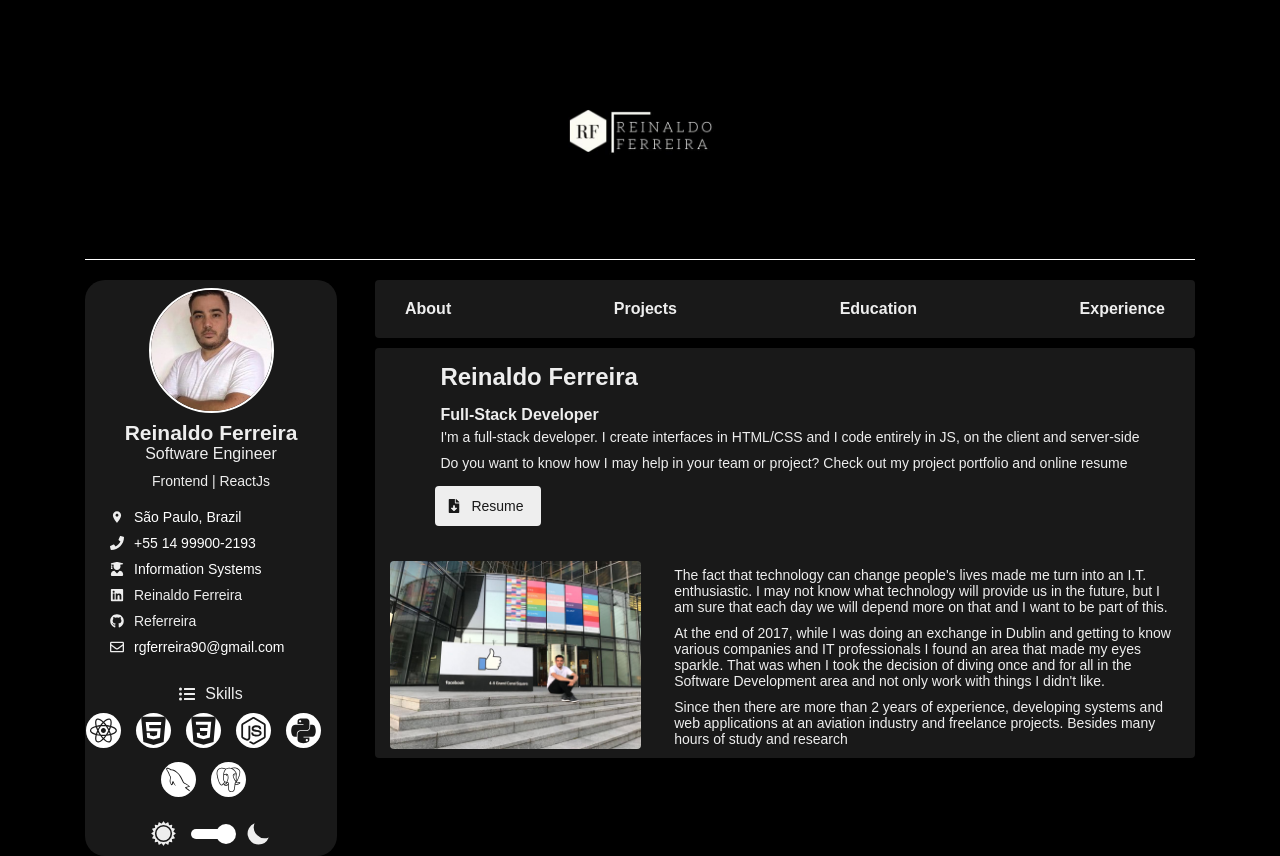
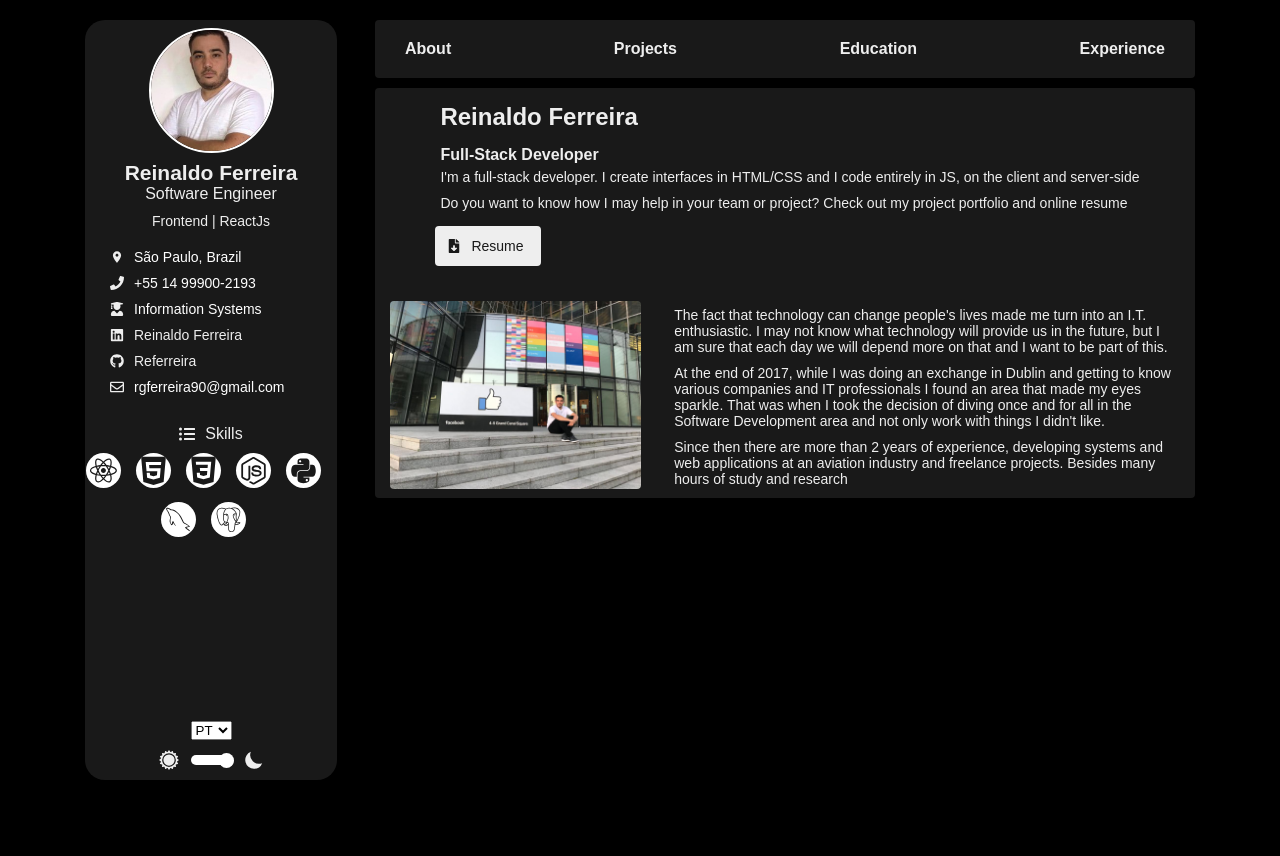
Before and after one commit to ReFerreira/Portifolio, a React (Create React App) app: page / in a window 1280 px wide. After the commit the page ends 800 px from the top, so only its background shows below. Built offline with nearby package versions, Linux system fonts and the light colour scheme; the HTML template or start-up script is replaced by a standard one.

Commit message:
refatored project

```diff
--- a/src/components/Banner/index.jsx
+++ b/src/components/Banner/index.jsx
@@ -1,31 +1,21 @@
 /* eslint-disable react/jsx-no-target-blank */
 import React from "react";
 
-
 import { Container, Content } from "./styles";
-import Logo from "../../assets/images/banner.jpg";
 import ContactList from "../ContactList";
-import Skills from "../Skills";
 import Profile from "../Profile";
 import ToggleTheme from "../ToggleTheme";
 
 export default function Banner({ toggleTheme }) {
   return (
     <Container>
-      <div className="banner">
-        <img src={Logo} alt="" />
-      </div>
       <div className="profile-resposive">
         <Content>
           <aside className="profile">
             <Profile />
             <ContactList />
           </aside>
-
-          <div className="details">
-            <Skills />
-            <ToggleTheme toggleTheme={toggleTheme} />
-          </div>
+          <ToggleTheme toggleTheme={toggleTheme} />
         </Content>
       </div>
     </Container>
--- a/src/components/Banner/styles.jsx
+++ b/src/components/Banner/styles.jsx
@@ -36,15 +36,16 @@ export const Container = styled.div`
   }
 `;
 export const Content = styled.div`
-  width: 90%;
+  width: 100vw;
   display: flex;
   align-items: center;
+  flex-direction: column;
 
   aside {
-    max-width: 100%;
+    width: 100vw;
     display: flex;
     align-items: center;
-    flex-direction: column;
+    justify-content: center;
   }
 
 `;
--- a/src/components/Bar/index.jsx
+++ b/src/components/Bar/index.jsx
@@ -1,7 +1,7 @@
-import React from 'react';
-import {Link} from 'react-router-dom';
+import React from "react";
+import { Link } from "react-router-dom";
 
-import { Nav } from './styles';
+import { Nav } from "./styles";
 
 export default function Bar() {
   return (
--- a/src/components/Profile/styles.jsx
+++ b/src/components/Profile/styles.jsx
@@ -28,4 +28,5 @@ export const Perfil = styled.div`
     font-size: 1.4rem;
     color: ${({ theme }) => theme.colors.text.primary};
   }
+
 `;
--- /dev/null
+++ b/src/components/SelectLanguage/index.jsx
@@ -0,0 +1,17 @@
+import React from "react";
+
+import { Container } from "./styles";
+
+const SelectLanguage = () => {
+  return (
+    <Container>
+      <select name="lng" id="lng">
+        <option value="pt-Br">PT</option>
+        <option value="es">ES</option>
+        <option value="en-US">EN</option>
+      </select>
+    </Container>
+  );
+};
+
+export default SelectLanguage;
--- /dev/null
+++ b/src/components/SelectLanguage/styles.js
@@ -0,0 +1,7 @@
+import styled from "styled-components";
+
+export const Container = styled.div`
+  display: flex;
+  flex-direction: column;
+  align-items: center;
+`;
--- a/src/components/ToggleTheme/index.jsx
+++ b/src/components/ToggleTheme/index.jsx
@@ -9,7 +9,7 @@ const ToggleTheme = ({ toggleTheme }) => {
   const { colors, title } = useContext(ThemeContext);
   return (
     <ToggleContainer>
-      <BsSun size={25} />
+      <BsSun size={"2rem"} />
       <Switch
         checkedIcon={false}
         uncheckedIcon={false}
@@ -18,10 +18,10 @@ const ToggleTheme = ({ toggleTheme }) => {
         onColor={colors.secundary}
         height={10}
         width={40}
-        handleDiameter={20}
+        handleDiameter={15}
         offColor={colors.secundary}
       />
-      <BsMoon size={25} />
+      <BsMoon size={'2rem'} />
     </ToggleContainer>
   );
 };
--- a/src/modules/ProfileModule.jsx
+++ b/src/modules/ProfileModule.jsx
@@ -1,24 +1,33 @@
-import React from 'react';
-import ContactList from '../components/ContactList';
-import Profile from '../components/Profile';
-import Skills from '../components/Skills';
-import ToggleTheme from '../components/ToggleTheme';
+import React from "react";
+import ContactList from "../components/ContactList";
+import Profile from "../components/Profile";
+import SelectLanguage from "../components/SelectLanguage";
+import Skills from "../components/Skills";
+import ToggleTheme from "../components/ToggleTheme";
 
-import { Content } from "./styles";;
+import { Content, PrefenciesContainer } from "./styles";
 
-const ProfileModule = ({toggleTheme}) => {
+const ProfileModule = ({ toggleTheme }) => {
   return (
-    <div className="container">
+    <div
+      className="container"
+      style={{ marginTop: "20px", marginBottom: "20px" }}
+    >
       <Content>
         <aside className="profile">
-          <Profile />
-          <ContactList />
-          <Skills />
-          <ToggleTheme toggleTheme={toggleTheme} />
+          <div>
+            <Profile />
+            <ContactList />
+            <Skills />
+          </div>
+          <PrefenciesContainer>
+            <SelectLanguage />
+            <ToggleTheme toggleTheme={toggleTheme} />
+          </PrefenciesContainer>
         </aside>
       </Content>
     </div>
   );
-}
+};
 
 export default ProfileModule;
--- a/src/modules/styles.jsx
+++ b/src/modules/styles.jsx
@@ -1,16 +1,23 @@
-import styled from 'styled-components';
+import styled from "styled-components";
 
 export const Content = styled.div`
   width: 90%;
   max-width: 260px;
   display: flex;
-  margin-top: 20px;
   margin-right: 2rem;
+  height: 100%;
+
+
 
   aside.profile {
     background: ${({ theme }) => theme.colors.primary};
     width: 260px;
     align-items: center;
     border-radius: 20px;
+    display: flex;
+    flex-direction: column;
+    justify-content: space-between;
   }
 `;
+
+export const PrefenciesContainer = styled.div``;
--- a/src/styles/index.jsx
+++ b/src/styles/index.jsx
@@ -1,10 +1,12 @@
-import styled from 'styled-components';
+import styled from "styled-components";
 
 export const Container = styled.div`
   max-width: 1110px;
   margin: 0 auto;
+  height: 100vh;
 `;
 
 export const Content = styled.div`
-    display: flex;
+  display: flex;
+  height: 100vh;
 `;
```
Lines whose indentation alone changed are shown as unchanged.
